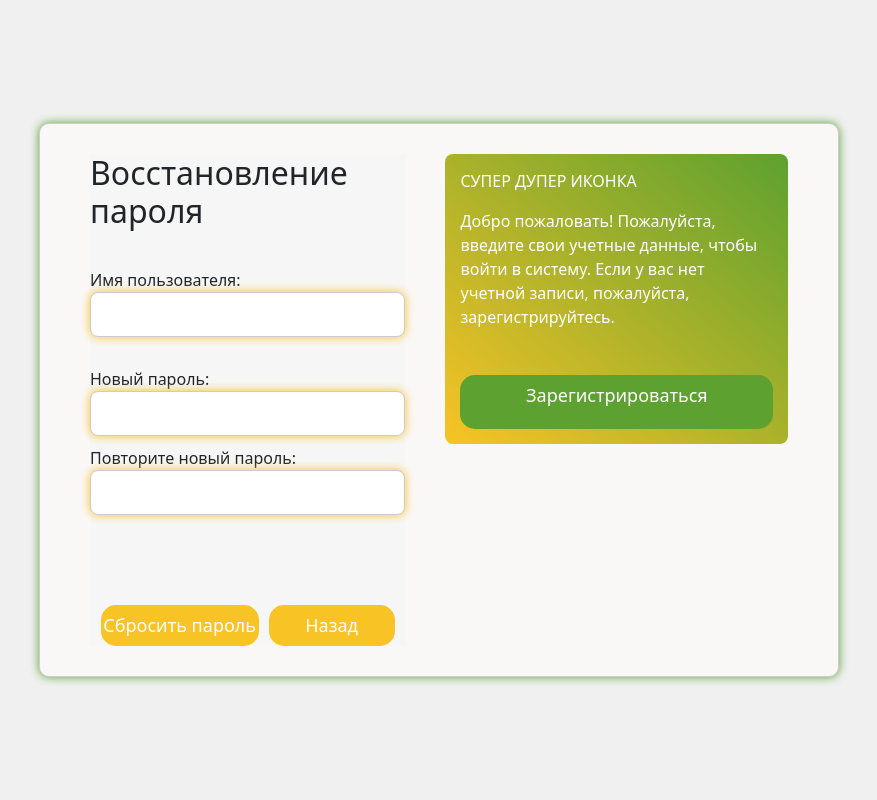
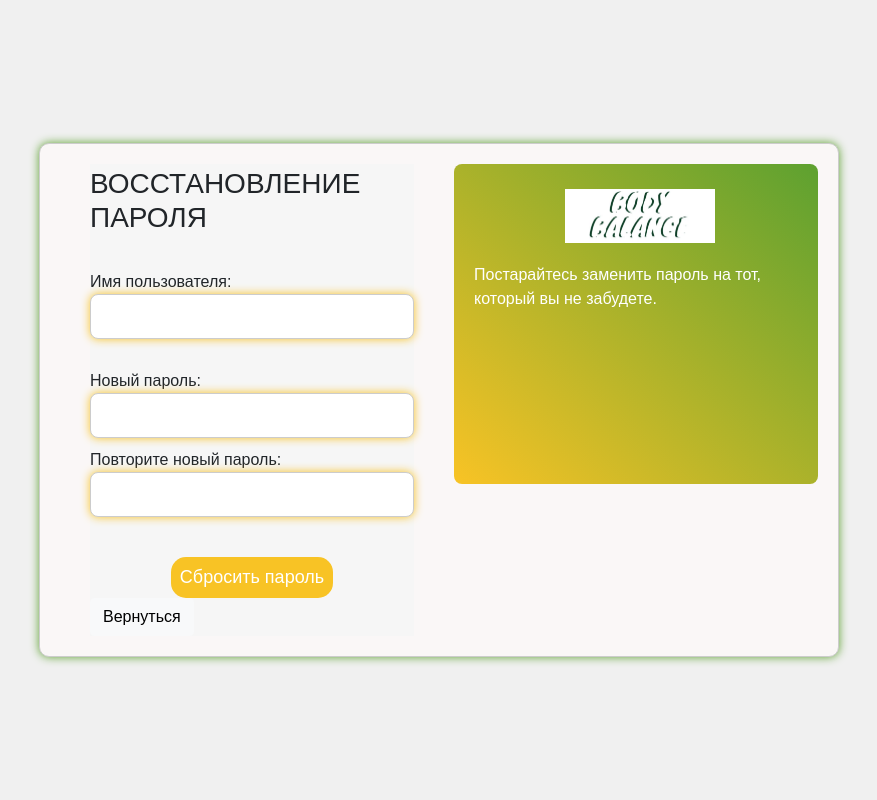
Before and after one commit to Karielka/Fitnes_app, a Django app: page /fitnes/password_reset/ in a window 1280 px wide. Shown: the whole page, without its empty margins (201-1078 px from the left). Run offline with Django 5.2, Linux system fonts and the light colour scheme; parts of the project's set-up code (start-up, migrations or seed data) failed here and were passed over.

Commit message:
Merge Yuliana + develop

```diff
--- a/Fitnes/Main/static/main/css/forms.css
+++ b/Fitnes/Main/static/main/css/forms.css
@@ -1,6 +1,11 @@
 body {
     background-color: #f0f0f0;
     overflow-x: hidden;
+}
+
+h2{
+    font-family: 'Oswald', sans-serif;
+    font-size: 30px;
 }
 
 .container-log {
@@ -15,6 +20,7 @@ body {
 form {
     background-color: #f6f6f6;
     margin-right: 60%;
+    font-family: Arial, sans-serif;
 }
 
 form input[type="text"] {
--- a/Fitnes/Main/static/main/css/index.css
+++ b/Fitnes/Main/static/main/css/index.css
@@ -171,7 +171,7 @@ section {
 
     .nutrition-text {
         text-align: left;
-        font-family: FreeMono, monospace;
+        font-family: Arial, sans-serif;
         color: black;
         padding: 10px;
         width: 800px;
--- a/Fitnes/Main/static/main/css/login.css
+++ b/Fitnes/Main/static/main/css/login.css
@@ -5,11 +5,13 @@
     min-height: 100vh;
     background-color: #f0f0f0;
     padding: 20px;
+    position: relative;
 }
 .container-log {
     background-color: #faf7f7;
     box-shadow: 0 0 10px #5da130;
-    padding: 30px;
+    padding-left: 30px;
+    padding-right: 0px;
     max-width: 800px;
     width: 100%;
     box-sizing: border-box;
@@ -25,6 +27,7 @@
 .login-form, .login-text {
     flex: 1;
     margin: 0 20px;
+    font-family: Arial, sans-serif;
 }
 
 .login-form {
@@ -33,25 +36,28 @@
 
 .login-text {
     flex: 2;
-    height: 290px;
+    height: 320px;
     max-width: 50%;
     background: linear-gradient(to bottom left, #5da130, #F8C325);
     color: white;
     font-size: medium;
-    padding: 15px;
+    padding: 20px;
     border-radius: 8px;
     flex-grow: 1;
     display: flex;
     flex-direction: column;
+    font-family: Arial, sans-serif;
 }
 
 .login-form p {
     margin: 0;
+    font-family: Arial, sans-serif;
 }
 
 .login-form button {
     display: block;
     margin-top: 10px;
+    font-family: Arial, sans-serif;
 }
 
 .text-button{
@@ -59,10 +65,12 @@
     margin-bottom: 5px;
     margin-top: 12px;
     margin-right: 5px;
+    font-family: Arial, sans-serif;
 }
 
 .button-wrapper{
-    margin-top: 50px;
+    margin-top: 0px;
+    font-family: Arial, sans-serif;
 }
 
 .btn_btn-primary{
@@ -73,7 +81,7 @@
     background-color: #F8C325;
     border: none;
     color: white;
-    font-family: 'Courier New', Courier, monospace;
+    font-family: Arial, sans-serif;
     font-weight: bolder;
     font-size: 28px;
     display: flex;
@@ -91,5 +99,13 @@
 
 .errorlist{
     font-size: medium;
-    font-family: 'Gill Sans', 'Gill Sans MT', Calibri, 'Trebuchet MS', sans-serif;
+    font-family: Arial, sans-serif;
 }
+
+.logo img{
+    width: 150px;
+    height: 54px;
+    margin-left: 28%;
+    margin-top: 5px;
+    margin-bottom: 20px;
+}
--- a/Fitnes/Main/static/main/css/password_reset.css
+++ b/Fitnes/Main/static/main/css/password_reset.css
@@ -1,6 +1,11 @@
 .btn-secondary{
-    width: 40%;
+    width: 50%;
     margin-left: 10px;
+}
+
+h2{
+    font-family: 'Oswald', sans-serif;
+    font-size: 28px;
 }
 
 form button[type="submit"] {
--- a/Fitnes/Main/static/main/css/register.css
+++ b/Fitnes/Main/static/main/css/register.css
@@ -47,6 +47,7 @@
 
 .text-wrapper{
     color: white;
+    line-height: 1.5;
 }
 
 .first-container{
--- a/Fitnes/Main/static/main/css/styles.css
+++ b/Fitnes/Main/static/main/css/styles.css
@@ -1,5 +1,6 @@
 body {
     background-color: #f6f6f6;
+    font-family: Arial, sans-serif;
 }
 
 header {
@@ -23,13 +24,10 @@ header {
     cursor: pointer;
     transition: background-color 0.3s ease;
     text-decoration: none !important;
+    font-family: Arial, sans-serif;
 }
 
 .btn-primary:hover {
-    background-color: #f8c325;
-}
-
-.btn-primary:active{
     background-color: #f8c325;
 }
 
@@ -50,13 +48,10 @@ header {
     cursor: pointer;
     transition: background-color 0.3s ease;
     text-decoration: none !important;
+    font-family: Arial, sans-serif;
 }
 
 .btn-secondary:hover {
-    background-color: #5da130;
-}
-
-.btn-secondary:active{
     background-color: #5da130;
 }
 
--- a/Fitnes/Main/templates/main/password_reset.html
+++ b/Fitnes/Main/templates/main/password_reset.html
@@ -10,6 +10,7 @@
     <link rel="stylesheet" href="{% static 'main/css/forms.css' %}" type="text/css" media="all">
     <link rel="stylesheet" href="{% static 'main/css/login.css' %}" type="text/css" media="all">
     <link rel="stylesheet" href="{% static 'main/css/password_reset.css' %}" type="text/css" media="all">
+    <link rel="stylesheet" href="https://fonts.googleapis.com/css2?family=Oswald:wght@300;400;500;600;700&display=swap">
   </head>
 
   <body>
@@ -19,19 +20,20 @@
             <div class="form-container">
                 <form method="post" class="login-form">
                     <div class="text-wrapper">
-                        <h2>Восстановление пароля</h2>
+                        <h2>ВОССТАНОВЛЕНИЕ ПАРОЛЯ</h2>
                     </div>
                     {% csrf_token %}
                     {{ form.as_p }}
                     <div class="button-wrapper">
                         <button type="submit">Сбросить пароль</button>
-                        <a class="btn btn-secondary" href="{% url 'login' %}">Назад</a>
                     </div>
+                    <a class="btn btn-light" href="{% url 'login' %}">Вернуться</a>
                 </form>
                 <div class="login-text">
-                    <p>СУПЕР ДУПЕР ИКОНКА</p>
-                    <p>Добро пожаловать! Пожалуйста, введите свои учетные данные, чтобы войти в систему. Если у вас нет учетной записи, пожалуйста, зарегистрируйтесь.</p>
-                    <a class="btn btn-primary" href="{% url 'register' %}">Зарегистрироваться</a>
+                    <div class=logo>
+                        <img src="{% static 'main/img/name1.png' %}" alt="logo" class="cta-img">
+                    </div>
+                    <p>Постарайтесь заменить пароль на тот, который вы не забудете.</p>
                 </div>
             </div>
         </div>
--- a/Fitnes/Profiles/templates/profiles/profile.html
+++ b/Fitnes/Profiles/templates/profiles/profile.html
@@ -6,9 +6,10 @@
 <link rel="stylesheet" href="{% static 'main/css/styles.css' %}" type="text/css" media="all">
 <link rel="stylesheet" href="{% static 'main/css/forms.css' %}" type="text/css" media="all">
 <link rel="stylesheet" href="{% static 'profiles/css/profile.css' %}" type="text/css" media="all">
+<link rel="stylesheet" href="https://fonts.googleapis.com/css2?family=Oswald:wght@300;400;500;600;700&display=swap">
 
 <body>
-    <h1>Личный кабинет пользователя</h1>
+    <h1>Личный кабинет</h1>
     <div class="container-main">
         <div class="container-head">
             <div class="container-image">
--- a/Fitnes/Profiles/templates/profiles/profile_edit.html
+++ b/Fitnes/Profiles/templates/profiles/profile_edit.html
@@ -23,8 +23,10 @@
                         </form>
                         <div class="login-text">
                             <div class="text1-wrapper">
-                                <p>СУПЕР ДУПЕР ИКОНКА</p>
-                                <p>Добро пожаловать! Пожалуйста, введите свои учетные данные, чтобы войти в систему. Если у вас нет учетной записи, пожалуйста, зарегистрируйтесь.</p>
+                                <div class=logo>
+                                    <img src="{% static 'main/img/name1.png' %}" alt="logo" class="cta-img">
+                                </div>
+                                <p>Измените информацию о себе, если это необходимо. Нам важно оставаться на связи с вами!</p>
                             </div>
                         </div>
                     </div>
```
Also changed, not shown: other parts of Fitnes/Main/static/main/css/styles.css (+5 -21 lines), Fitnes/Main/templates/main/login.html (+6 -2 lines), Fitnes/Main/templates/main/register.html (+4 -3 lines), Fitnes/Profiles/static/profiles/css/edit_profile.css (+8 -0 lines), Fitnes/Profiles/static/profiles/css/profile.css (+7 -0 lines).
